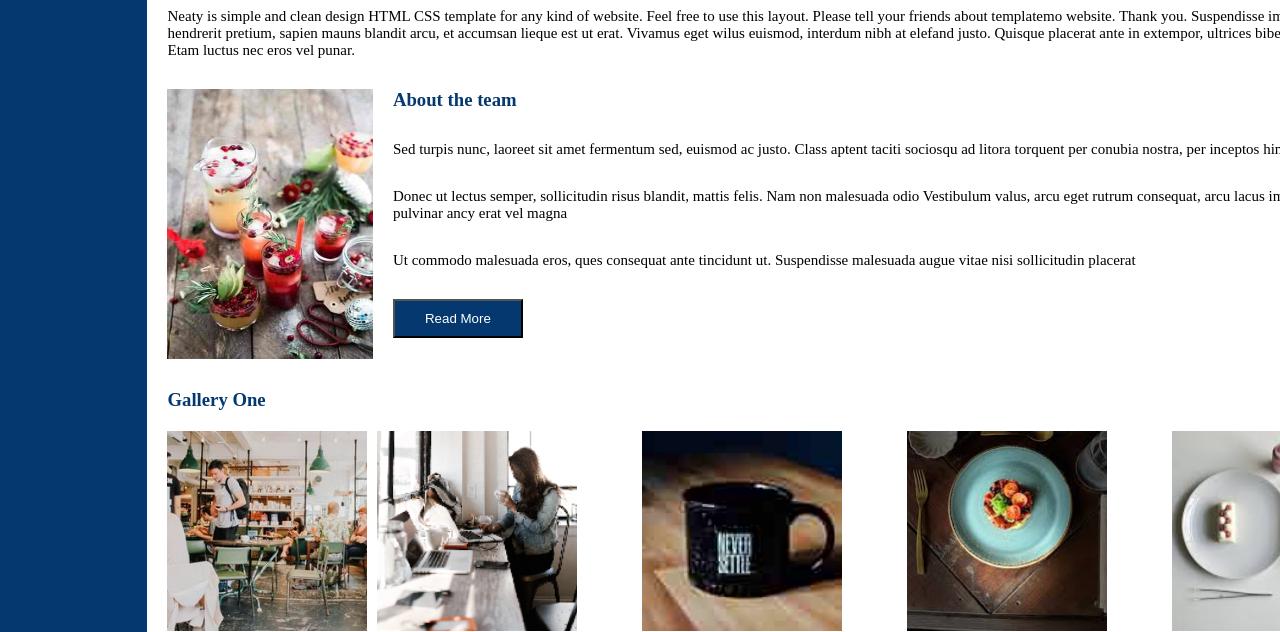
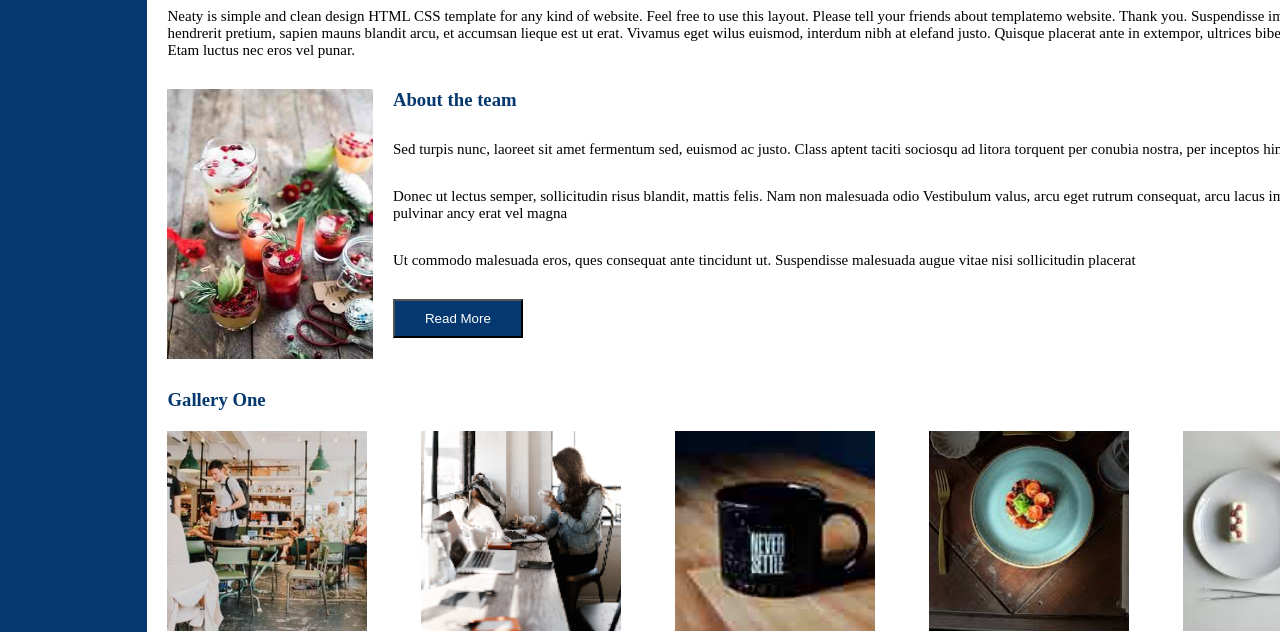
Before and after one commit to Jyothika02/python_july_25-_web_task2, a plain HTML site: page index.html in a window 1280 px wide. Shown: the part 418-1050 px from the top of the page. Drawn offline with Linux system fonts and the light colour scheme.

Commit message:
Add files via upload

```diff
--- a/style.css
+++ b/style.css
@@ -108,13 +108,13 @@ p{
 
 .images{
   display: grid;
-  /* grid-template-columns: repeat(auto-fill, minmax(230px, 1fr)); */
+  grid-template-columns: repeat(auto-fill, minmax(230px, 1fr));
   gap: 10px;
   padding-top:20px;
   padding-left:20px;
   grid-auto-flow: column;
    overflow-x: auto;
-   grid-template-columns: 200px;
+   /* grid-template-columns: 200px; */
 }
 
 .gallery .images img {
```
